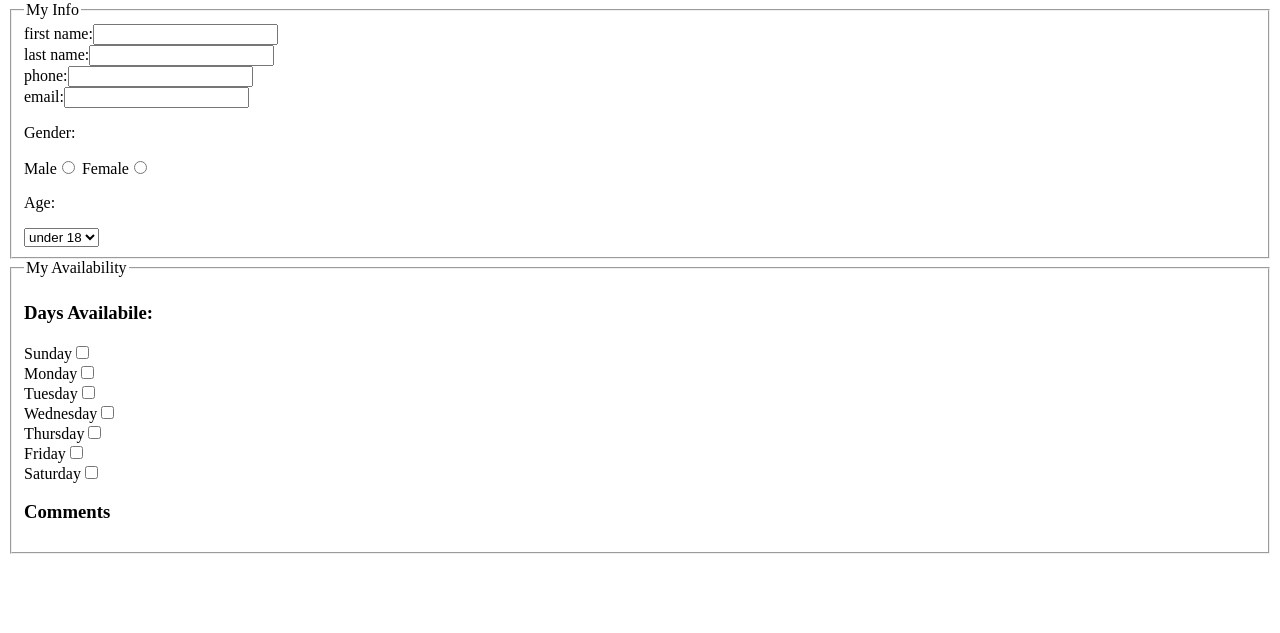
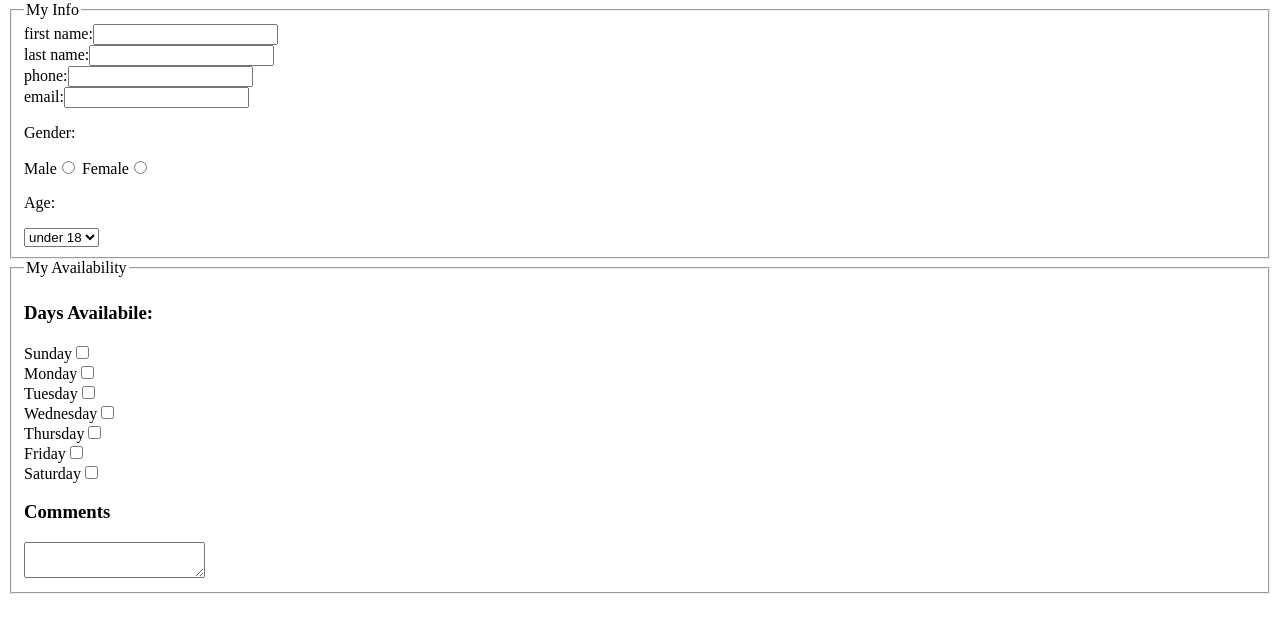
Before and after one commit to Christian-Miranda/webdev-lab5, a plain HTML site: page index.html in a window 1280 px wide. Shown: the part 79-712 px from the top of the page. Drawn offline with Linux system fonts and the light colour scheme.

Commit message:
Added comments text box

```diff
--- a/index.html
+++ b/index.html
@@ -40,7 +40,8 @@
         <div><label>Friday<input type="checkbox" name="available_field[]" value="friday"></label></div>
         <div><label>Saturday<input type="checkbox" name="available_field[]" value="saturday"></label></div>
         <h3>Comments</h3>
-
+        <textarea name="comments_field"></textarea>
+      </div>
     </fieldset>
   </form>
 </body>
```
